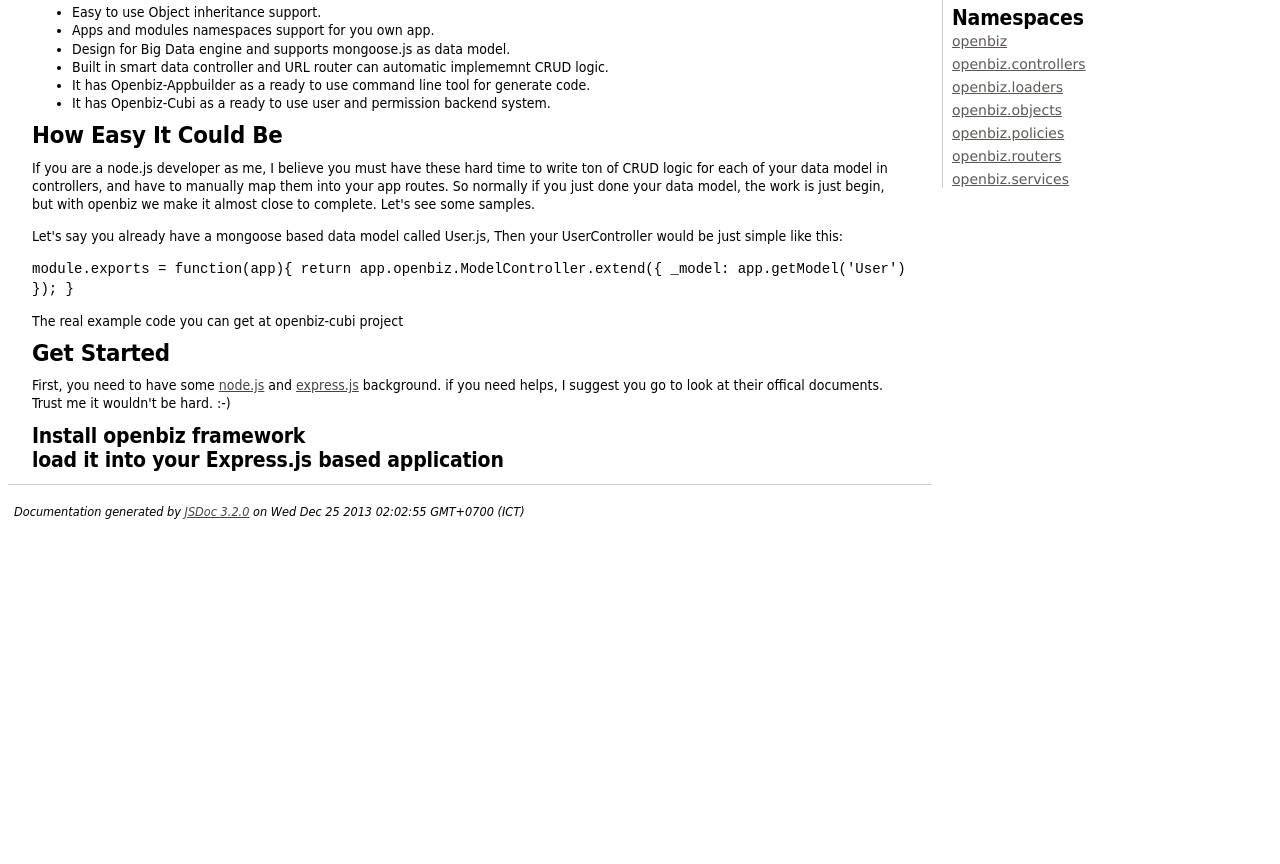
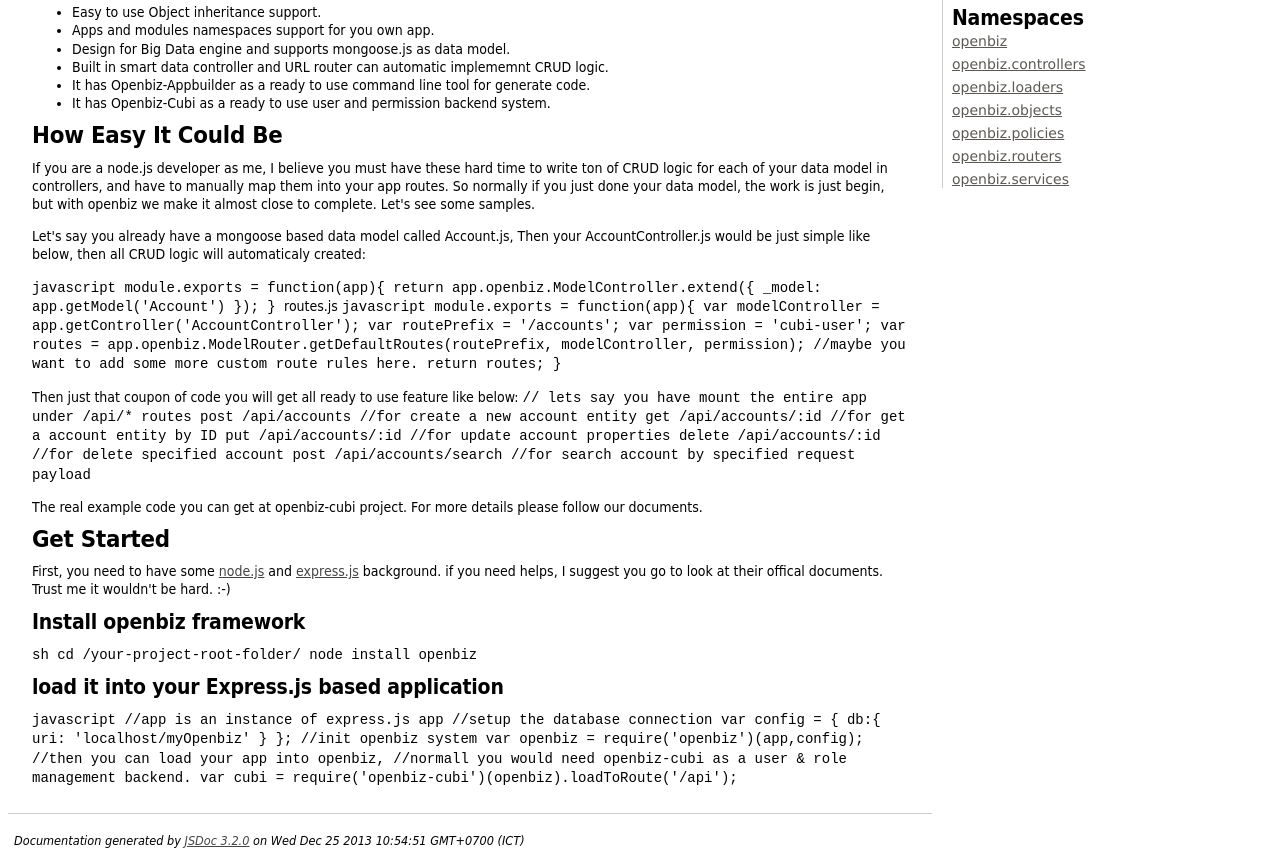
Before and after one commit to openbiz/openbiz, a website: page doc/index.html in a window 1280 px wide. Shown: the part 308-1172 px from the top of the page. Before the commit the page ends 843 px from the top, so only its background shows below. Drawn offline with Linux system fonts and the light colour scheme.

Commit message:
update readme

```diff
--- a/doc/index.html
+++ b/doc/index.html
@@ -62,17 +62,38 @@
 and have to manually map them into your app routes. So normally if you just done your data model, the work is just begin, but with openbiz we make it almost close to complete.
 Let&#39;s see some samples.</p>
 
-<p>Let&#39;s say you already have a mongoose based data model called User.js, Then your UserController would be just simple like this:</p>
+<p>Let&#39;s say you already have a mongoose based data model called Account.js, Then your AccountController.js would be just simple like below, then all CRUD logic will automaticaly created:</p>
 
-<p><code>
+<p><code>javascript
 module.exports = function(app){
     return app.openbiz.ModelController.extend({
-        _model: app.getModel(&#39;User&#39;)
+        _model: app.getModel(&#39;Account&#39;)
     });
+}
+</code>
+routes.js
+<code>javascript
+module.exports = function(app){
+    var modelController = app.getController(&#39;AccountController&#39;);
+    var routePrefix = &#39;/accounts&#39;;
+    var permission = &#39;cubi-user&#39;;
+    var routes = app.openbiz.ModelRouter.getDefaultRoutes(routePrefix, modelController, permission);
+    //maybe you want to add some more custom route rules here.
+    return routes;
 }
 </code></p>
 
-<p>The real example code you can get at openbiz-cubi project</p>
+<p>Then just that coupon of code you will get all ready to use feature like below:
+<code>
+// lets say you have mount the entire app under /api/* routes
+post /api/accounts              //for create a new account entity
+get  /api/accounts/:id          //for get a account entity by ID
+put  /api/accounts/:id          //for update account properties
+delete  /api/accounts/:id       //for delete specified account
+post    /api/accounts/search    //for search account by specified request payload
+</code></p>
+
+<p>The real example code you can get at openbiz-cubi project. For more details please follow our documents.</p>
 
 <h2>Get Started</h2>
 
@@ -81,7 +102,27 @@
 
 <h3>Install openbiz framework</h3>
 
-<h3>load it into your Express.js based application</h3></article>
+<p><code>sh
+cd /your-project-root-folder/
+node install openbiz
+</code></p>
+
+<h3>load it into your Express.js based application</h3>
+
+<p><code>javascript
+//app is an instance of express.js app
+//setup the database connection
+var config = {
+    db:{
+        uri: &#39;localhost/myOpenbiz&#39;
+    }
+};
+//init openbiz system
+var openbiz = require(&#39;openbiz&#39;)(app,config);
+//then you can load your app into openbiz,
+//normall you would need openbiz-cubi as a user &amp; role management backend.
+var cubi    = require(&#39;openbiz-cubi&#39;)(openbiz).loadToRoute(&#39;/api&#39;);
+</code></p></article>
     </section>
 
 
@@ -98,7 +139,7 @@
 <br clear="both">
 
 <footer>
-    Documentation generated by <a href="https://github.com/jsdoc3/jsdoc">JSDoc 3.2.0</a> on Wed Dec 25 2013 02:02:55 GMT+0700 (ICT)
+    Documentation generated by <a href="https://github.com/jsdoc3/jsdoc">JSDoc 3.2.0</a> on Wed Dec 25 2013 10:54:51 GMT+0700 (ICT)
 </footer>
 
 <script> prettyPrint(); </script>
```
Also changed, not shown: doc/module-openbiz.html (+1 -1 lines), doc/openbiz.controllers.ModelController.html (+1 -1 lines), doc/openbiz.controllers.html (+1 -1 lines), doc/openbiz.html (+1 -1 lines), doc/openbiz.loaders.html (+1 -1 lines), doc/openbiz.objects.Application.html (+1 -1 lines), doc/openbiz.objects.Controller.html (+1 -1 lines), doc/openbiz.objects.Module.html (+1 -1 lines), doc/openbiz.objects.Object.html (+1 -1 lines), doc/openbiz.objects.html (+1 -1 lines), doc/openbiz.policies.html (+1 -1 lines), doc/openbiz.routers.ModelRouter.html (+1 -1 lines), doc/openbiz.routers.html (+1 -1 lines), doc/openbiz.services.ObjectService.html (+1 -1 lines), 2 more files.
